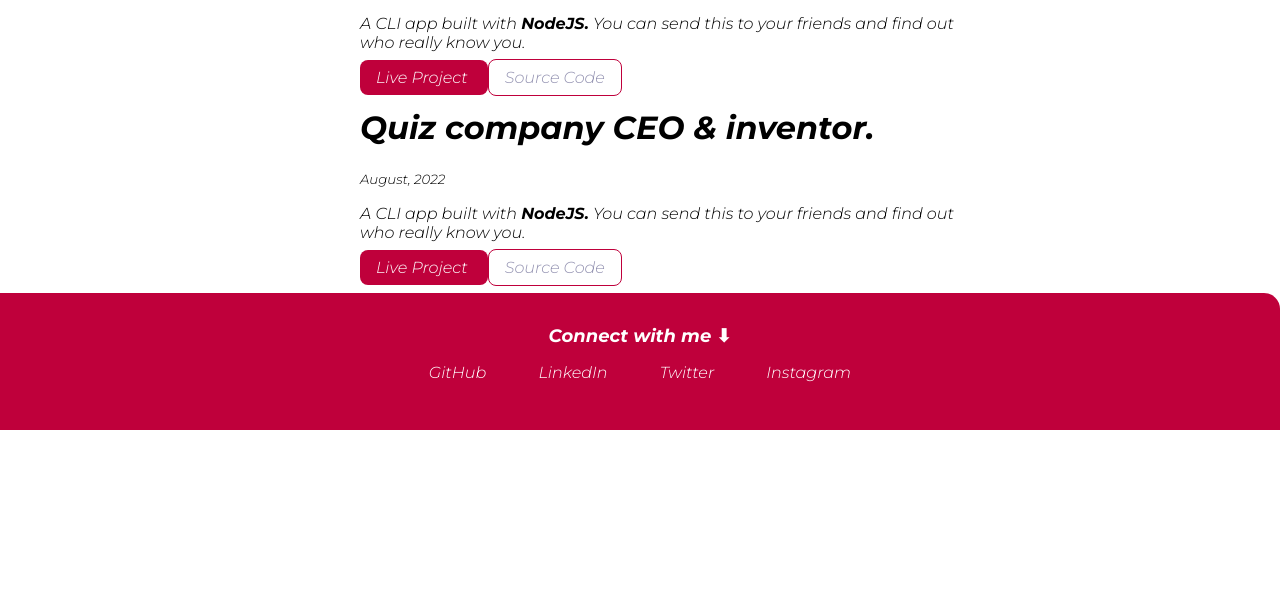
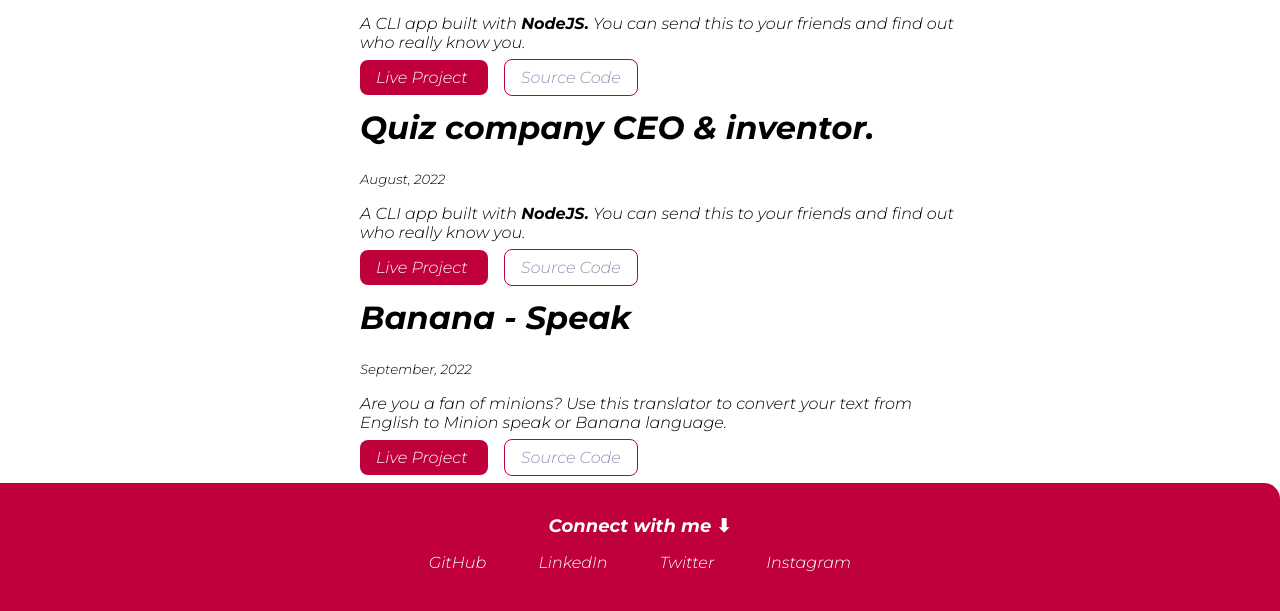
Before and after one commit to palkrashish/Ashish-Kr-Pal---site, a plain HTML site: page projects.html in a window 1280 px wide. Shown: the part 607-1218 px from the top of the page. Before the commit the page ends 1037 px from the top, so only its background shows below. Drawn offline with Linux system fonts and the light colour scheme.

Commit message:
feature:- adding project source code and style

```diff
--- a/projects.html
+++ b/projects.html
@@ -59,6 +59,19 @@
             </div>
         </li>
 
+        <li>
+            <div class="container container-center margin-md ">
+                <h1>Banana - Speak</h1>
+                <small>September, 2022</small>
+                <p>Are you a fan of minions? Use this translator to convert your text from English to Minion speak or Banana language.
+                </p>
+
+                <a class="link link-primary" href="https://ashish-banana-speak.netlify.app/" target="_blank"> Live Project </a>
+                <a class="link  link-secondary" href="https://github.com/palkrashish/banana-speak" target="_blank">Source Code</a>
+
+            </div>
+        </li>
+
 
 
     </ul>
--- a/styles.css
+++ b/styles.css
@@ -49,6 +49,7 @@ body {
     background-color: var(--primary-color);
     border-radius: 0.5rem;
     color: white;
+    margin-right: 1rem;
 
 }
 
@@ -56,6 +57,7 @@ body {
     border-radius: 0.5rem;
     border: 1px solid var(--primary-color);
     color: rgb(147, 146, 177);
+
 
 }
 
```
